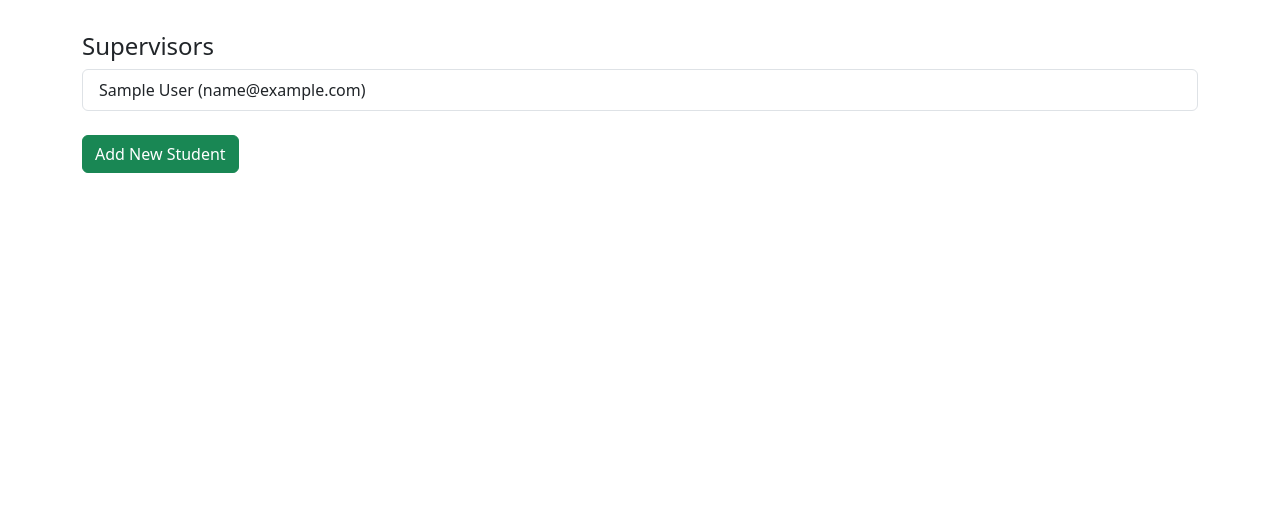
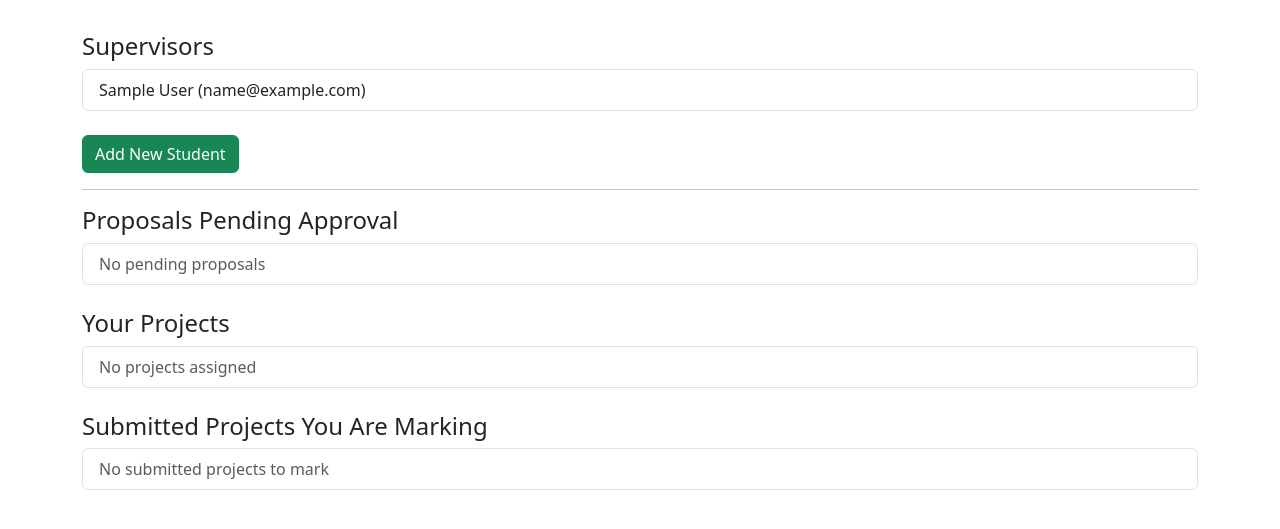
Before and after one commit to TechyByte/ECMM427, a Flask app: page /user/ in a window 1280 px wide. Shown: the part 155-684 px from the top of the page. Run offline with Flask 3, Linux system fonts and the light colour scheme; a user stored in the database is signed in; tables that the repository leaves empty hold one stand-in row (values such as "Sample post").

Commit message:
Extended admin dashboard for when admin is supervisor + UX improvements

```diff
--- a/models/User.py
+++ b/models/User.py
@@ -91,6 +91,17 @@ class User(db.Model):
     def is_student(self):
         return not (self.is_supervisor or self.is_admin)
 
+    @hybrid_property
+    def user_type(self):
+        if self.is_admin and self.is_supervisor:
+            return "Admin Supervisor"
+        elif self.is_admin:
+            return "Admin"
+        elif self.is_supervisor:
+            return "Supervisor"
+        else:
+            return "Student"
+
     @classmethod
     def get_active_supervisors(cls):
         return cls.query.filter_by(is_supervisor=True, active=True).all()
@@ -122,5 +133,9 @@ class LoginUser(UserMixin):
         return not self._user.is_supervisor and not self._user.is_admin
 
     @property
+    def user_type(self):
+        return self._user.user_type
+
+    @property
     def obj(self):
         return self._user
--- a/routes/user.py
+++ b/routes/user.py
@@ -5,6 +5,16 @@ from werkzeug.security import generate_password_hash
 from models import db, User, Proposal, Project, CatalogProposal, ProjectMark
 from models.Proposal import ProposalStatus
 user_bp = Blueprint('user', __name__)
+
+def fao_supervisor(supervisor: User) -> ([Proposal],[Project],[Project]):
+    pending_proposals = [p for p in Proposal.query.filter_by(supervisor_id=supervisor.id).all() if p.status == ProposalStatus.PENDING]
+    projects = Project.query.filter_by(supervisor_id=supervisor.id).all()
+    marking_projects = [pm.project for pm in
+                        ProjectMark.query.filter_by(marker_id=supervisor.id)
+                        .join(Project)
+                        .filter(Project.supervisor_id != supervisor.id)
+                        .group_by(ProjectMark.project_id).all() if pm.project.is_submitted]
+    return pending_proposals, projects, marking_projects
 
 @user_bp.route("/", methods=["GET", "POST"])
 @login_required
@@ -14,14 +24,15 @@ def home():
     if user.is_admin:
         # Module leader view
         students = User.query.filter_by(is_supervisor=False, is_admin=False, active=True).all()
-        supervisors = User.query.filter_by(is_supervisor=True, active=True).all()
+        supervisors = User.get_active_supervisors()
+        if user.is_supervisor:
+            pending_proposals, projects, marking_projects = fao_supervisor(user)
+            return render_template("home_admin.html", students=students, supervisors=supervisors, pending_proposals=pending_proposals, projects=projects, marking_projects=marking_projects)
         return render_template("home_admin.html", students=students, supervisors=supervisors)
 
     elif user.is_supervisor:
         # Supervisor view
-        pending_proposals = [p for p in Proposal.query.filter_by(supervisor_id=user.id).all() if p.status == ProposalStatus.PENDING]
-        projects = Project.query.filter_by(supervisor_id=user.id).all()
-        marking_projects = [pm.project for pm in ProjectMark.query.filter_by(marker_id=user.id).all() if pm.project.is_submitted]
+        pending_proposals, projects, marking_projects = fao_supervisor(user)
         return render_template("home_supervisor.html", pending_proposals=pending_proposals, projects=projects, marking_projects=marking_projects)
 
     else:
@@ -30,7 +41,7 @@ def home():
         pending_proposals = [p for p in Proposal.query.filter_by(student_id=user.id).all() if p.status == ProposalStatus.PENDING]
         rejected_proposals = [p for p in Proposal.query.filter_by(student_id=user.id).all() if p.status == ProposalStatus.REJECTED]
         catalog = CatalogProposal.query.all()
-        supervisors = User.query.filter_by(is_supervisor=True, active=True).all()
+        supervisors = User.get_active_supervisors()
         has_project = len(projects) > 0
         return render_template("home_student.html", has_project=has_project,
                                projects=projects, pending_proposals=pending_proposals, catalog=catalog,
@@ -42,7 +53,7 @@ def home():
 @user_bp.route("/create_user", methods=["POST"])
 @login_required
 def create_user():
-    if not (current_user.is_authenticated and current_user.obj.is_admin):
+    if not (current_user.is_authenticated and current_user.is_admin):
         flash("Only module leaders can create users.")
         return redirect(url_for("user.home"))
 
@@ -72,7 +83,7 @@ def create_user():
 @user_bp.route('/deactivate_user/<int:user_id>', methods=['POST'])
 @login_required
 def deactivate_user(user_id):
-    if not (current_user.is_authenticated and current_user.obj.is_admin):
+    if not (current_user.is_authenticated and current_user.is_admin):
         flash('Only module leaders can deactivate users.', 'danger')
         return redirect(url_for('user.home'))
     user = User.query.get_or_404(user_id)
--- a/templates/base.html
+++ b/templates/base.html
@@ -48,7 +48,7 @@
 
 
 		  <li class="nav-item">
-             <a class="nav-link" title="{{ current_user.email }} {{ "supervisor" if current_user.is_supervisor else "-" }}{{ "admin" if current_user.is_admin else "-" }}" href="{{ url_for('auth.logout') }}{{ "student" if not current_user.is_admin and not current_user.is_supervisor else "-" }}">Logout</a>
+             <a class="nav-link" title="{{ current_user.email }} -  {{ current_user.user_type }}">Logout</a>
 		  </li>
 		{% endif %}
 	  </ul>
--- a/templates/home_admin.html
+++ b/templates/home_admin.html
@@ -45,4 +45,8 @@
 
 <button class="btn btn-success" data-bs-toggle="modal" data-bs-target="#createStudentModal">Add New Student</button>
 {% include "modal_create_user.html" %}
+    {% if current_user.is_supervisor %}
+    <hr>
+    {%  include "supervisor_dashboard.html" %}
+    {% endif %}
 {% endblock %}
--- /dev/null
+++ b/templates/supervisor_dashboard.html
@@ -0,0 +1,39 @@
+<h4>Proposals Pending Approval</h4>
+<ul class="list-group mb-4">
+  {% for p in pending_proposals %}
+    <li class="list-group-item">
+      {{ p.title }} by {{ p.student.name }}<br>
+      <span class="text-muted">{{ p.description }}</span>
+      <form method="post" action="{{ url_for('proposal.proposal_action', proposal_id=p.id) }}" class="mt-2 d-inline">
+        <button type="submit" name="action" value="accept" class="btn btn-success btn-sm">Accept</button>
+        <button type="submit" name="action" value="reject" class="btn btn-danger btn-sm">Reject</button>
+      </form>
+    </li>
+  {% else %}
+    <li class="list-group-item text-muted">No pending proposals</li>
+  {% endfor %}
+</ul>
+
+<h4>Your Projects</h4>
+<ul class="list-group mb-4">
+  {% for p in projects %}
+    <li class="list-group-item">
+      {{ p.proposal.title }} ({{ p.student.name }})
+<a href="{{ url_for("project.view_project", project_id=p.id) }}" class="btn btn-sm btn-outline-primary">View Project</a>
+    </li>
+  {% else %}
+    <li class="list-group-item text-muted">No projects assigned</li>
+  {% endfor %}
+</ul>
+
+<h4>Submitted Projects You Are Marking</h4>
+<ul class="list-group mb-4">
+  {% for p in marking_projects %}
+    <li class="list-group-item">
+      {{ p.proposal.title }} ({{ p.student.name }})
+      <a href="{{ url_for('project.view_project', project_id=p.id) }}" class="btn btn-sm btn-outline-primary">View Project</a>
+    </li>
+  {% else %}
+    <li class="list-group-item text-muted">No submitted projects to mark</li>
+  {% endfor %}
+</ul>
```
Also changed, not shown: templates/home_supervisor.html (+1 -40 lines).
